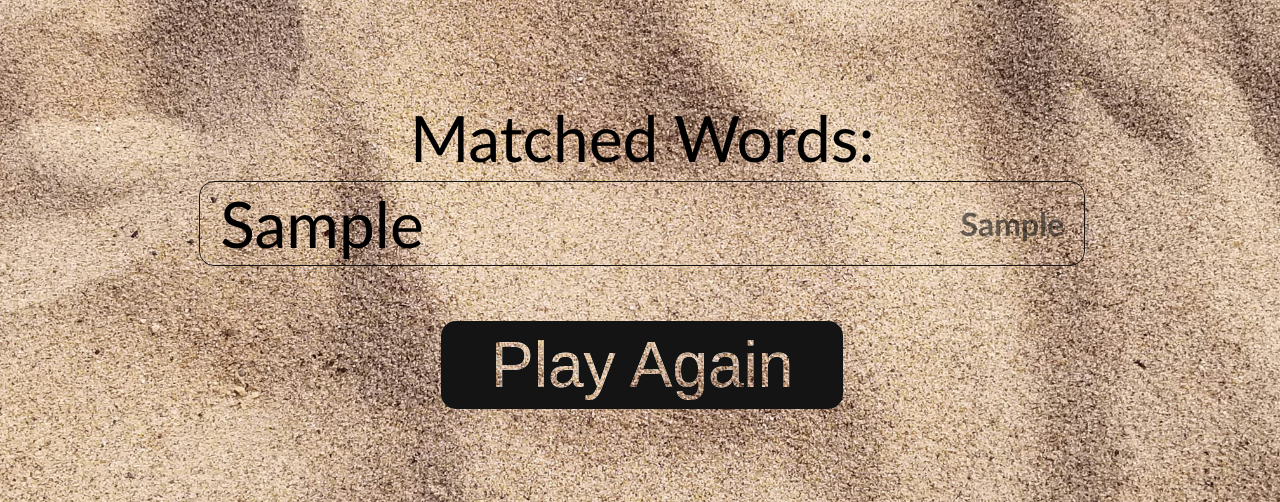
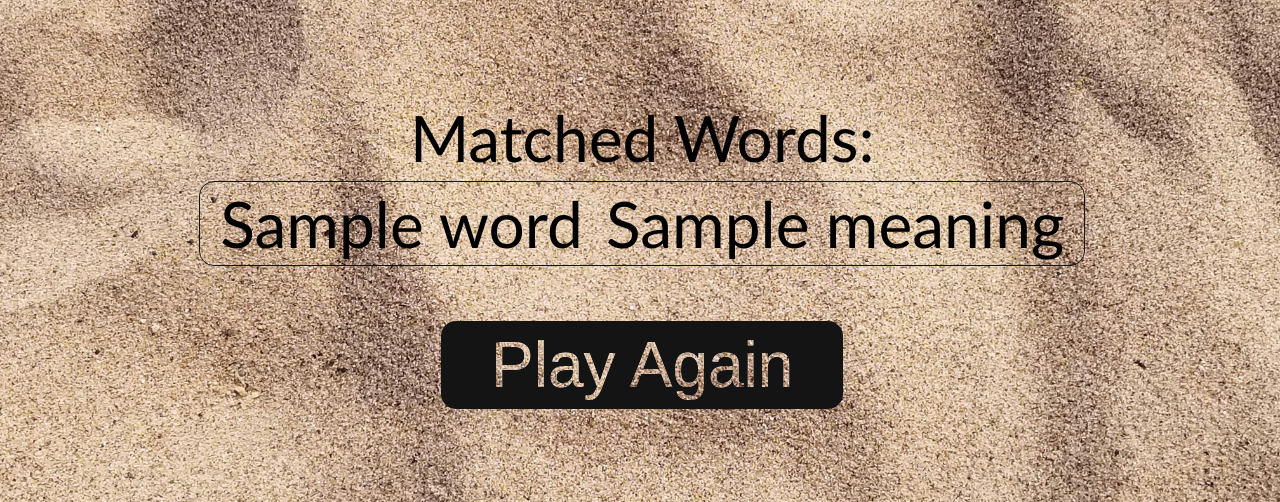
Before and after one commit to Hadar-N/icarecontrol, a Flask app: template templates/gameend.html in a window 1280 px wide. Shown: the part 174-676 px from the top of the page. Run offline with Flask 3, Linux system fonts and the light colour scheme; the template is opened without the code that fills it: most values are stand-ins (such as "Sample title", 1, 10 or a date in 2020); parts of the project's set-up code (start-up, migrations or seed data) failed here and were passed over.

Commit message:
support new vocab struct

```diff
--- a/routes/gameroutes.py
+++ b/routes/gameroutes.py
@@ -25,7 +25,7 @@
     level = session.get('game_level')
     option = session.get('game_option')
 
-    if (not level or level not in [l.value for l in GAME_LEVELS]) or (not option or option not in [l.name for l in GAME_OPTIONS]):
+    if (not level or level not in [l.name for l in GAME_LEVELS]) or (not option or option not in [l.name for l in GAME_OPTIONS]):
         # TODO: status check
         print('Invalid game properties. Please select option and level.')
         return redirect(url_for('game.game_start'))
--- a/static/consts.py
+++ b/static/consts.py
@@ -6,9 +6,9 @@
     ENtoZH = '英↓中'
     ZHtoEN = '中↓英'
 class GAME_LEVELS(str, Enum):
-    BEGINNER = "beginner"
-    INTERMEDIATE = "intermediate"
-    ADVANCED = "advanced"
+    BEGINNER = "4th grade"
+    INTERMEDIATE = "5th grade"
+    ADVANCED = "6th grade"
 
 # mqtt consts
 MQTT_TOPIC_CONTROL = "game/control"
--- a/static/css/pages/gameprocess.css
+++ b/static/css/pages/gameprocess.css
@@ -39,7 +39,7 @@
     height: 40px;
     width: 40px;
     cursor: pointer;
-    margin-right: 20px;
+    margin: 0 20px;
 }
 #message-list .matched img {
     opacity: 0;
--- a/static/js/gameHelpers.js
+++ b/static/js/gameHelpers.js
@@ -1,5 +1,9 @@
 function parseFromFlaskJson(str) {
     return JSON.parse(str.replaceAll(/(&#34;)|(&#39;)|(&lt;)|(&gt;)/g,'"'));
+}
+
+function isEnglish(str) {
+    return(str && !!str.match(/^[A-Za-z]/))
 }
 
 function clickControlFunc(elm, matched_list) {
@@ -38,12 +42,13 @@
 
 function createListItem(str) {
     const li = document.createElement('li');
-    li.id = `w-${str}`
+    li.id = `l-${str}`
+    const is_english = isEnglish(str)
     const div = document.createElement('div');
     div.textContent = str;
-    div.prepend(createSpeakerButton(str))
+    is_english && div.prepend(createSpeakerButton(str))
     li.appendChild(div);
-    speakWord(str)
+    is_english && speakWord(str)
     return li;
 }
 
@@ -64,14 +69,14 @@
         console.log("messageEffects", i)
         switch (i.type) {
             case window.APP_CONSTANTS.MQTT_DATA_ACTIONS.NEW:
-                if (i.word.en && typeof i.word.en === "string") list_elm.prepend(createListItem(i.word.en));
+                if (i.word.word && typeof i.word.word === "string") list_elm.prepend(createListItem(i.word.word));
                 break;
             case window.APP_CONSTANTS.MQTT_DATA_ACTIONS.REMOVE:
-                document.getElementById(`w-${i.word.en}`).remove();
+                document.getElementById(`l-${i.word.word}`).remove();
                 break;
             case window.APP_CONSTANTS.MQTT_DATA_ACTIONS.MATCHED:
-                document.getElementById(`w-${i.word.en}`).classList.add("matched");
-                document.getElementById(`sp-${i.word.en}`).disabled = true; // TODO: fix
+                document.getElementById(`l-${i.word.word}`).classList.add("matched");
+                if(isEnglish(i.word.word)) document.getElementById(`sp-${i.word.word}`).disabled = true; // TODO: fix
                 matched_list.push(i.word);
                 break;
             case window.APP_CONSTANTS.MQTT_DATA_ACTIONS.STATUS:
--- a/templates/gameend.html
+++ b/templates/gameend.html
@@ -11,9 +11,9 @@
         <span class="list-title">Matched Words:</span>
         <ul id="message-list">
             {% for m in matched %}
-            <li id="w-{{m.en}}">
-                <div id="en-{{m.en}}">{{m.en}}</div>
-                <div class="meaning">{{m.zh}}</div>
+            <li id="l-{{m.word}}">
+                <div id="w-{{m.word}}">{{m.word}}</div>
+                <div id="m-{{m.meaning}}">{{m.meaning}}</div>
             </li>
             {% endfor %}
         </ul>
@@ -30,18 +30,23 @@
     }
 
     document.addEventListener('DOMContentLoaded', function () {
-        window.APP_CONSTANTS = JSON.parse('{{ constants }}'.replaceAll(/(&#34;)|(&#39;)/g, '"'));
+        window.APP_CONSTANTS = parseFromFlaskJson('{{ constants }}')
 
         document.getElementById('end-title').innerHTML = titleBasedOnStatus('{{ status }}')
 
         const scrollable_list = document.getElementsByClassName('listed')[0];
         supportListScrolling(scrollable_list)
+        const str = scrollable_list.textContent.match(/(?<=Words:[\t\r\n\s]+)[^\t\r\n\s]/g)?.[0]
+        const is_main_english = isEnglish(str)
 
-        const wordItems = document.querySelectorAll('[id^="en-"]');
-        wordItems.forEach(item => {
-            const word = item.id.slice(3);
-            item.prepend(createSpeakerButton(word));
+        const english_items = document.querySelectorAll(`[id^="${is_main_english?"w":"m"}-"]`);
+        const chinese_items = document.querySelectorAll(`[id^="${is_main_english?"m":"w"}-"]`);
+        let speaker_btn;
+        english_items.forEach(item => {
+            speaker_btn = createSpeakerButton(item.id.slice(2))
+            is_main_english ? item.prepend(speaker_btn) : item.append(speaker_btn);
         });
+        chinese_items.forEach(item => item.classList.add("meaning"))
     })
 
 </script>
--- a/templates/gameprocess.html
+++ b/templates/gameprocess.html
@@ -6,7 +6,7 @@
 
     <div class="top-bar centered">
         <div>game running</div>
-        <div class="level-name">level: {{level}}</div>
+        <div class="level-name">level: {{level|capitalize }}</div>
     </div>
 
     <div class="listed">
--- a/templates/gamestart.html
+++ b/templates/gamestart.html
@@ -27,10 +27,10 @@
             {% for subfield in form.level %}
             {{ subfield }}
             <label for="{{subfield.id}}" class="singleradioitem">
-                <img src="{{ url_for('static', filename='icons/' + subfield.label.text.lower() + '.svg') }}"
+                <img src="{{ url_for('static', filename='icons/' + subfield.data + '.svg') }}"
                     alt="{{ subfield.label.text }}" />
                 <br />
-                <span>{{ subfield.label }}</span>
+                <span>{{ subfield.label.text }}</span>
             </label>
             {% endfor %}
         </div>
--- a/utils/forms.py
+++ b/utils/forms.py
@@ -4,7 +4,7 @@
 from static.consts import GAME_LEVELS, GAME_OPTIONS
 
 def ValidateLevel(form, field):
-    if not (field.data and field.data in [l.value for l in GAME_LEVELS]):
+    if not (field.data and field.data in [l.name for l in GAME_LEVELS]):
         raise ValidationError("Please select a game level")
 
 def ValidateOption(form, field):
@@ -17,6 +17,6 @@
         validators=[ValidateOption],
     )
     level = RadioField('Choose a Level:',
-        choices=[(level.value, level.value) for level in GAME_LEVELS],
+        choices=[(level.name, level.value) for level in GAME_LEVELS],
         validators=[ValidateLevel],
     )
```
